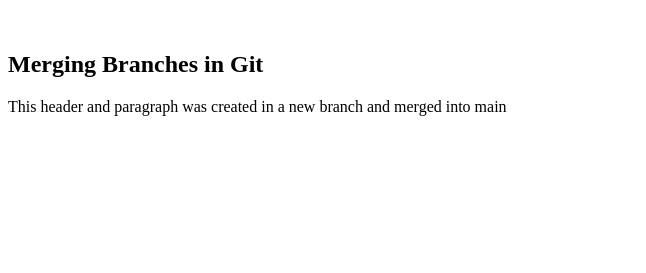
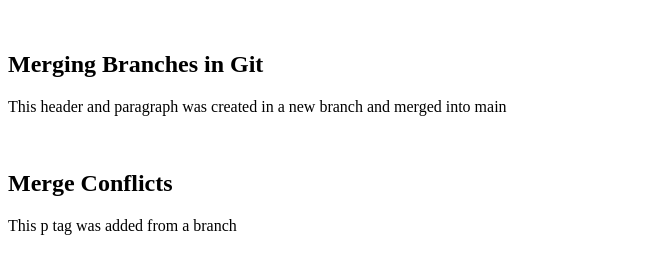
Before and after one commit to jdqcreative/git-project-basics, a plain HTML site: page index.html in a window 1280 px wide. Shown: the part 87-360 px from the top of the page, without its empty margins (0-646 px from the left). Drawn offline with Linux system fonts and the light colour scheme.

Commit message:
Added Merge Conflicts section to inde.html
Added Merge Conflict section to index.html.

```diff
--- a/index.html
+++ b/index.html
@@ -1,5 +1,12 @@
 <h1>JDQCreative Git Basics</h1>
+
 <p>This file was created locally on my machine, added, commited in git and pushed to Github.</p>
 <br />
+
 <h2>Merging Branches in Git</h2>
+
 <p>This header and paragraph was created in a new branch and merged into main</p>
+<br />
+
+<h2>Merge Conflicts</h2>
+<p>This p tag was added from a branch</p>
```
